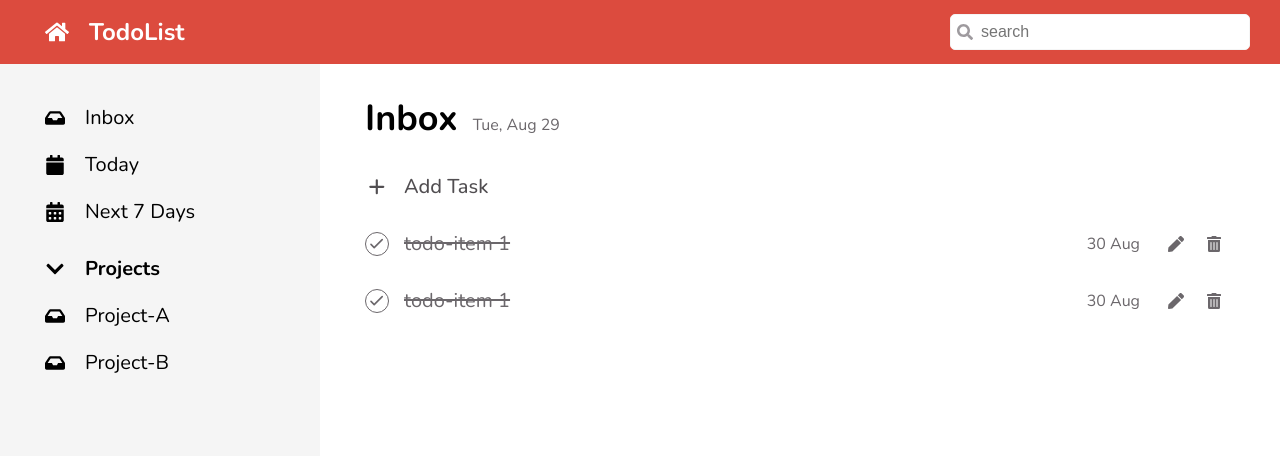
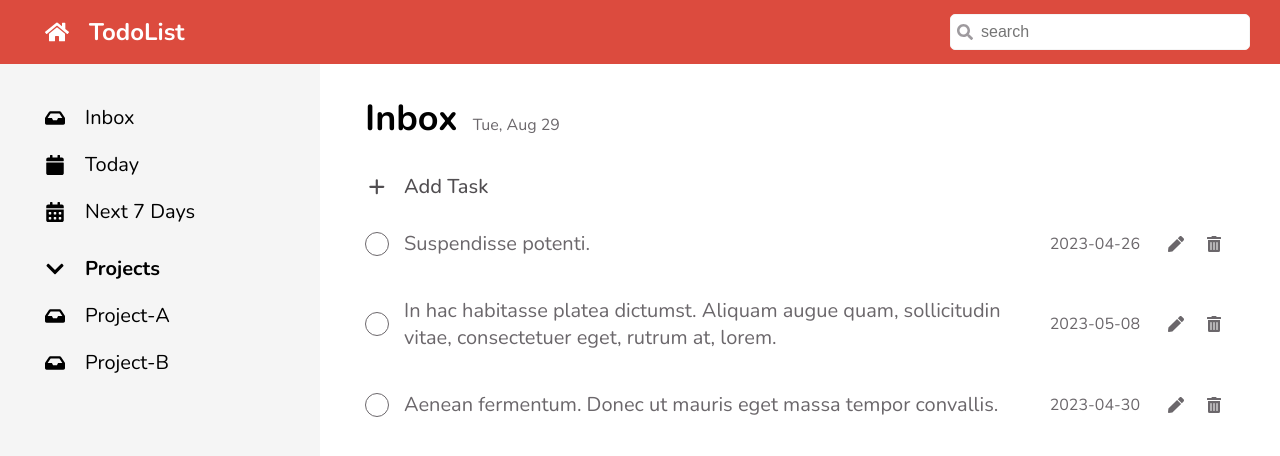
Before and after one commit to NatthaphongSk/todolist_project, a React (Create React App) app: page / in a window 1280 px wide. Shown: the top 456 px of the page. Built offline with nearby package versions, Linux system fonts and the light colour scheme.

Commit message:
finish add,delete and update task

```diff
--- a/package.json
+++ b/package.json
@@ -3,6 +3,8 @@
   "version": "0.1.0",
   "private": true,
   "dependencies": {
+    "dayjs": "^1.11.9",
+    "nanoid": "^4.0.2",
     "react": "^18.2.0",
     "react-dom": "^18.2.0",
     "react-icons": "^4.10.1",
--- a/src/app/App.jsx
+++ b/src/app/App.jsx
@@ -1,4 +1,7 @@
 // Dependencies
+import { useState } from 'react';
+import { nanoid } from 'nanoid';
+import dayjs from 'dayjs';
 import './App.scss';
 import AppBar from '../components/Common/AppBar/AppBar';
 import SideBar from '../components/SideBar/SideBar';
@@ -7,7 +10,93 @@ import TodoCreate from '../components/Todo/TodoCreate';
 import TodoLists from '../components/Todo/TodoLists';
 import { Button } from '../components/Common/Button/Button';
 
+
+const data=[
+  {
+    "id": 1,
+    "task": "Suspendisse potenti.",
+    "status": false,
+    "due_date": "2023-04-26"
+  },
+  {
+    "id": 2,
+    "task": "In hac habitasse platea dictumst. Aliquam augue quam, sollicitudin vitae, consectetuer eget, rutrum at, lorem.",
+    "status": false,
+    "due_date": "2023-05-08"
+  },
+  {
+    "id": 3,
+    "task": "Aenean fermentum. Donec ut mauris eget massa tempor convallis.",
+    "status": false,
+    "due_date": "2023-04-30"
+  },]
+
 function App() {
+  const [allTodos,setAllTodos]=useState(data);
+  // console.log(dayjs().format('YYYY-MM-DD'))
+
+  // // this function will sent to TodoForm (send to children)
+  // function addTodo(task){
+  //   // parameter task==taskInput (come from TodoForm (children))
+  //   console.log(task)
+  // }
+
+  const addTodo =function(taskName){
+    const newTodo={id:nanoid(),task:taskName,status:false,due_date:dayjs().format('YYYY-MM-DD')};
+    setAllTodos((prev)=>[newTodo,...prev]);
+  };
+
+  const deleteTodo = function (todoId) {
+    console.log(todoId);
+
+    // Practice # 1
+    // let foundedIndex = allTodos.findIndex((todo) => todo.id === todoId);
+    // if (foundedIndex !== -1) {
+    //   const newTodoLists = [...allTodos];
+    //   newTodoLists.splice(foundedIndex, 1);
+    //   setAllTodos(newTodoLists);
+    // }
+
+    // Practice # 2
+    // const newTodoLists = allTodos.filter((todo) => todo.id !== todoId);
+    // setAllTodos(newTodoLists);
+
+    // Practice # 3
+    setAllTodos((prev) => prev.filter((todo) => todo.id !== todoId));
+  };
+
+  // edit
+  const editTodo = function (todoId, newTodoObj) {
+    // console.log(todoId, newTodoObj);
+
+    // # Practice #1
+    // let foundedTodo = allTodos.find((todo) => todo.id === todoId);
+    // if (!foundedTodo) return;
+    // const newTodo = Object.assign({}, foundedTodo, newTodoObj);
+
+    // let foundedIndex = allTodos.findIndex((todo) => todo.id === todoId);
+    // if (foundedIndex === -1) return;
+
+    // const newTodoLists = [...allTodos];
+    // newTodoLists.splice(foundedIndex, 1, newTodo);
+    // setAllTodos(newTodoLists);
+
+    // #Practice #2
+    // const newTodoLists = allTodos.map(function (todo) {
+    //   if (todo.id !== todoId) return todo;
+    //   else return { ...todo, ...newTodoObj };
+    // });
+    // setAllTodos(newTodoLists);
+
+    // #Practice #3
+    const newTodoLists = allTodos.reduce((acc,todo)=>{
+      if (todo.id !== todoId) acc.push(todo);
+      else acc.push({...todo,...newTodoObj});
+      return acc;
+    },[]);
+    setAllTodos(newTodoLists);
+  };
+
   return (
     <div className='todo'>
       <div className='todo__header'>
@@ -19,8 +108,11 @@ function App() {
       <div className='todo__content'>
         <main className='todo__container'>
           <TodoHeader />
-          <TodoCreate />
-          <TodoLists />
+          <TodoCreate
+          // setTodo={setAllTodos}
+          // data={allTodos}
+          addTodo={addTodo}/>
+          <TodoLists data={allTodos} deleteTodo={deleteTodo} editTodo={editTodo}/>
         </main>
       </div>
     </div>
--- a/src/components/SideBar/ListItem.jsx
+++ b/src/components/SideBar/ListItem.jsx
@@ -9,7 +9,7 @@ props = {
 }
 */
 function ListItem(props) {
-  console.log(props); // props = {text: "custom text"}
+  // console.log(props); // props = {text: "custom text"}
 
   const listClassName = `${styles.list__item} ${props.active ? 'active' : ''}`;
   // active=false => textClassName = "list__item"
--- a/src/components/Todo/TodoCreate.jsx
+++ b/src/components/Todo/TodoCreate.jsx
@@ -27,7 +27,7 @@ const [state,setState]=useState(initialState:any)
   // Rerender 1 ครั้ง codeทั้งหมดใน fc จะถูกrunใหม่ 1 ครั้ง
 */
 
-function TodoCreate() {
+function TodoCreate({addTodo}) {
   const [isOpenForm,setIsOpenForm]=useState(false)
 
   const handleClick = function (event){
@@ -36,7 +36,7 @@ function TodoCreate() {
   return (
     <>
       {isOpenForm ?
-        <Todoform textSubmit="Add Task" setIsOpenForm={setIsOpenForm}/>:
+        <Todoform textSubmit="Add Task" setIsOpenForm={setIsOpenForm} addTodo={addTodo}/>:
         (<div className={styles.todo__create} onClick={handleClick}>
         <div className={styles.todo__create__button}>
           <HiPlus />
--- a/src/components/Todo/TodoForm.jsx
+++ b/src/components/Todo/TodoForm.jsx
@@ -20,38 +20,74 @@ CC1-From handle
 props={
   textSubmit : string
   setIsOpenForm : FN
+  oldTodo : {id,task,done,date} (from TodoItem)
+  addTodo : FN (from TodoCreate)
+  editTodo : FN (from TodoItem)
 }
 */
 
 function TodoForm(props) {
   const [isError,setIsError]=useState(false)
-  const [taskInput,setTaskInput] = useState('')
+  const [taskInput,setTaskInput] = useState(props.oldTodo?.task || '')
+  //ถ้าไม่มี props.oldTodo มา (กรณีมาจาก TodoCreate) จะเป็น undefinedแล้วจะใช้ '' แทน
 
   function handleChangeInput(event){
     if(isError) setIsError(false)
     setTaskInput(event.target.value)
   }
 
+  // 2 Mode : Add or Edit
   function handleSubmit(event){
     // 1. preventDefault
     event.preventDefault()
 
     // รู้ก่อนว่า User พิมพ์อะไร (อยู่ใน state:taskInput)
 
-    // FormValidation
+    // Start Logic for createTodo
+    // 2. FormValidation
     // case1 : submit ได้
     // case2 : sumbit ไม่ได้ => แสดง error
-
     if(taskInput.trim()===''){
       setIsError(true)
       return
     }
+
+
+    /*
+    // 3.create new todo
+    console.log('submit===create new todo')
+    // create new todo
+    // 1- sent request to back-end for save to data-base
+    // 2- update state
+    // data = []
+    // data = [{id:nunber,task:string,status:boolean,due_date:string}]
+    // oldState= [{0},{0},{0}]
+    // newState= [{n},{0},{0},{0}]
+    const newTodo={id:nanoid(),task:taskInput,status:false,due_date:'2023-01-09'}
+    // const newTodoList =[...newTodo,...props.data];
+
+    //updateState
+    props.setTodo((prev)=>[newTodo,...prev])
+    */
+    // change way to create newTask
+    // send task input to addtodo
+    // use if else for choice Mode of submit Add or Edit
+    if(props.addTodo) props.addTodo(taskInput) // function come form App.jsx and sent taskinput to App.jsx
+    else if(props.editTodo,props.oldTodo) {
+      props.editTodo(props.oldTodo.id,{task:taskInput});
+    }
+
+    // close form
+    props.setIsOpenForm(false)
   }
+
   function handleCancel(){
     // correctName :setIsOpenForm(false)
     // inCorrectName :undefined(false)
     props.setIsOpenForm(false)
   }
+
+
 
   return (
     <form className={styles.todo__form__container} onSubmit={handleSubmit}>
@@ -71,7 +107,8 @@ function TodoForm(props) {
           active={false}
           type="button"
           onClick={handleCancel}/>
-          <Button text={props.textSubmit} active={true} type="submit"/>
+          <Button text={props.textSubmit} active={true} type="submit" />
+          {/* if we click button type='submit' it will run onSubmit={FN} at form */}
         </div>
       </div>
     </form>
--- a/src/components/Todo/TodoItem.jsx
+++ b/src/components/Todo/TodoItem.jsx
@@ -5,29 +5,34 @@ import { HiOutlineCheck } from 'react-icons/hi';
 import styles from './TodoItem.module.scss';
 import TodoForm from './TodoForm';
 
-
-function TodoItem() {
+// function TodoItem(props) {
+// const {task,done,date}=props;
+function TodoItem({id,task,done,date,deleteTodo,editTodo}) {
   const [isOpenForm,setIsOpenForm]=useState(false);
-
+  console.log(id)
   function handleClick(){
     setIsOpenForm(!isOpenForm)
+  }
+  const toggleStatus =()=>{
+    const newTodoObj = {id,task,date,status:!done}
+    editTodo(id,newTodoObj)
   }
 
   return (
     <>
-    {isOpenForm ? <TodoForm textSubmit="Edit Task" setIsOpenForm={setIsOpenForm}/>:
+    {isOpenForm ? <TodoForm textSubmit="Edit Task" setIsOpenForm={setIsOpenForm} editTodo={editTodo} oldTodo={{id,task,done,date}}/>:
       (<li className={styles.todo}>
-        <div className={`${styles.todo__checkbox} ${styles.todo__checkbox__done}`}>
-          <HiOutlineCheck className={styles.todo__checkbox__icon} />
+        <div className={`${styles.todo__checkbox} ${done && styles.todo__checkbox__done}`}>
+          <HiOutlineCheck className={styles.todo__checkbox__icon} onClick={toggleStatus}/>
         </div>
-        <p className={`${styles.todo__task} ${styles.todo__task__done}`}>todo-item 1 </p>
-        <span className={styles.todo__date}>30 Aug</span>
+        <p className={`${styles.todo__task} ${done && styles.todo__task__done}`}>{task}</p>
+        <span className={styles.todo__date}>{date}</span>
         <div className={styles.todo__action}>
           <span onClick={handleClick}>
             <FaPen className={styles.todo__edit} />
           </span>
-          <span>
-            <FaTrashAlt className={styles.todo__delete} />
+          <span onClick={()=>deleteTodo(id)}>
+            <FaTrashAlt className={styles.todo__delete}  />
           </span>
         </div>
       </li>)
--- a/src/components/Todo/TodoLists.jsx
+++ b/src/components/Todo/TodoLists.jsx
@@ -1,19 +1,66 @@
-import { useState } from 'react';
+// import { useState } from 'react'; // ย้ายไปที่ App
 
 import styles from './TodoLists.module.scss';
+import TodoItem from './TodoItem';
+/*
+todoObj : {id:munber,task:string,status:boolean,due_date:string}
+data = array[] {id:munber,task:string,status:boolean,due_date:string}
+หรือ data = array[]todoObj
+dataRender =array[]  <TodoItem task=... done=... date=.. />
+*/
 
-import TodoItem from './TodoItem';
+// ย้ายไปที่ App
+// const data=[
+// {
+//   "id": 1,
+//   "task": "Suspendisse potenti.",
+//   "status": false,
+//   "due_date": "2023-04-26"
+// },
+// {
+//   "id": 2,
+//   "task": "In hac habitasse platea dictumst. Aliquam augue quam, sollicitudin vitae, consectetuer eget, rutrum at, lorem.",
+//   "status": false,
+//   "due_date": "2023-05-08"
+// },
+// {
+//   "id": 3,
+//   "task": "Aenean fermentum. Donec ut mauris eget massa tempor convallis.",
+//   "status": false,
+//   "due_date": "2023-04-30"
+// },]
 
-function TodoLists() {
-  const [isOpenForm,setIsOpenForm]=useState(false)
 
-  function openEdit(){
-    setIsOpenForm(!isOpenForm)
-  }
+
+
+function TodoLists({data,deleteTodo,editTodo}) {
+  // CRUD = Create-Read-Update-Delete
+  // ย้ายไปที่ App
+  // const [allTodos,setAllTodos]=useState(data)
+
+  // const dataRender=data.map((todoObj)=>(
+  // <TodoItem key={todoObj.id} task={todoObj.task} done={todoObj.status} date={todoObj.due_date}/>
+  // ))
+
   return (
     <ul className={styles.todo__lists}>
-      <TodoItem/>
-      <TodoItem/>
+      {/* 1.hardcode */}
+      {/* <TodoItem task='DoHW' done={false} date='31 Aug'/>
+      <TodoItem task='Drink' done={false} date='1 Sep'/> */}
+      {/* 2.1 map render V.1 */}
+      {/* {dataRender} */}
+      {/* 2.2 map render V.2 */}
+      {data.map((todoObj)=>(
+        <TodoItem
+        key={todoObj.id}
+        id={todoObj.id}
+        task={todoObj.task}
+        done={todoObj.status}
+        date={todoObj.due_date}
+        deleteTodo={deleteTodo}
+        editTodo={editTodo}
+        />
+      ))}
     </ul>
   );
 }
--- a/src/components/Todo/TodoLists.module.scss
+++ b/src/components/Todo/TodoLists.module.scss
@@ -2,4 +2,7 @@
 
 .todo__lists {
   // padding: $todo-content-padding;
+  display: flex;
+  flex-direction: column;
+  gap: 10px;
 }
```
Also changed, not shown: 1 other file (tests, documents, lock files or other folders).
